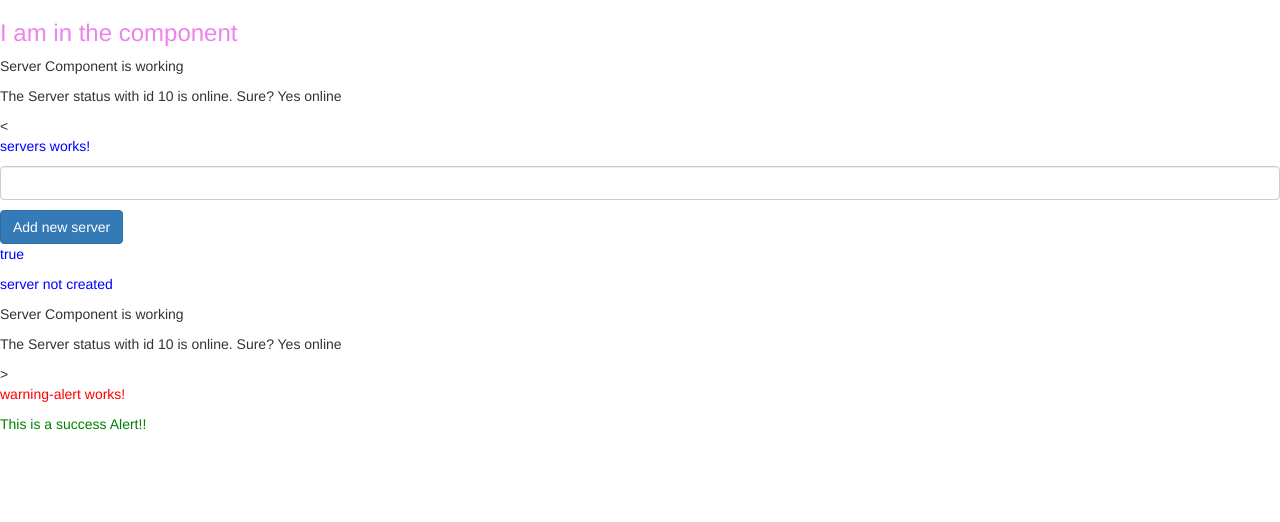
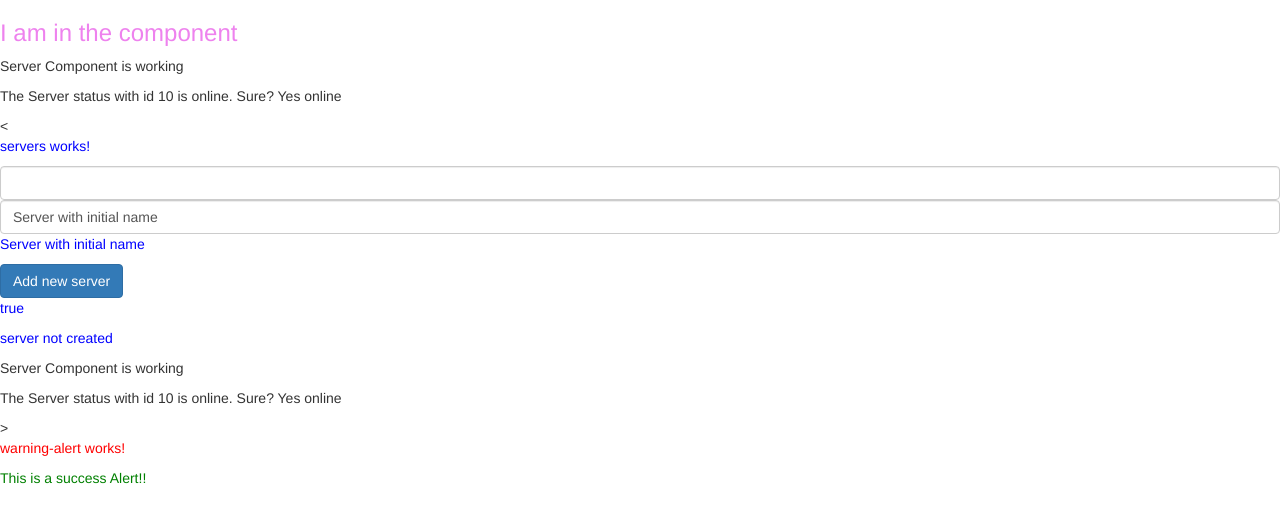
Before and after one commit to cristopherCorrea/angular-basics, an Angular app: page / in a window 1280 px wide. Shown: the top 522 px of the page. Built offline with nearby package versions, Linux system fonts and the light colour scheme.

Commit message:
adding a example using NgModel

```diff
--- a/src/app/app.module.ts
+++ b/src/app/app.module.ts
@@ -1,4 +1,5 @@
 import { NgModule } from '@angular/core';
+import { FormsModule } from '@angular/forms';
 import { BrowserModule } from '@angular/platform-browser';
 
 import { AppComponent } from './app.component';
@@ -16,7 +17,8 @@ import { WarningAlertComponent } from './warning-alert/warning-alert.component';
     successAlertComponent
   ],
   imports: [
-    BrowserModule
+    BrowserModule,
+    FormsModule
   ],
   providers: [],
   bootstrap: [AppComponent]
--- a/src/app/servers/servers.component.html
+++ b/src/app/servers/servers.component.html
@@ -3,6 +3,12 @@
     type = "text"
     class = "form-control"
     (input)="onUpdateServerName($event)">
+<!-- Notice that when serverName change the value this input changes
+    too because NgModel works in both directions (this not happens with the other input) -->
+    <input
+    type = "text"
+    class="form-control"
+    [(ngModel)]="serverName">
 <p>{{ serverName }}</p>
 <button class="btn btn-primary" [disabled]="!allowNewServer" (click)="createServer()">Add new server</button>
 <p [innerText]="allowNewServer"></p>
--- a/src/app/servers/servers.component.ts
+++ b/src/app/servers/servers.component.ts
@@ -18,7 +18,7 @@ export class ServersComponent implements OnInit {
 
   allowNewServer = false;
   newServer = "server not created";
-  serverName = "";
+  serverName = "Server with initial name";
 
   constructor() {
     setTimeout(() => {this.allowNewServer = true}, 2000);
```
